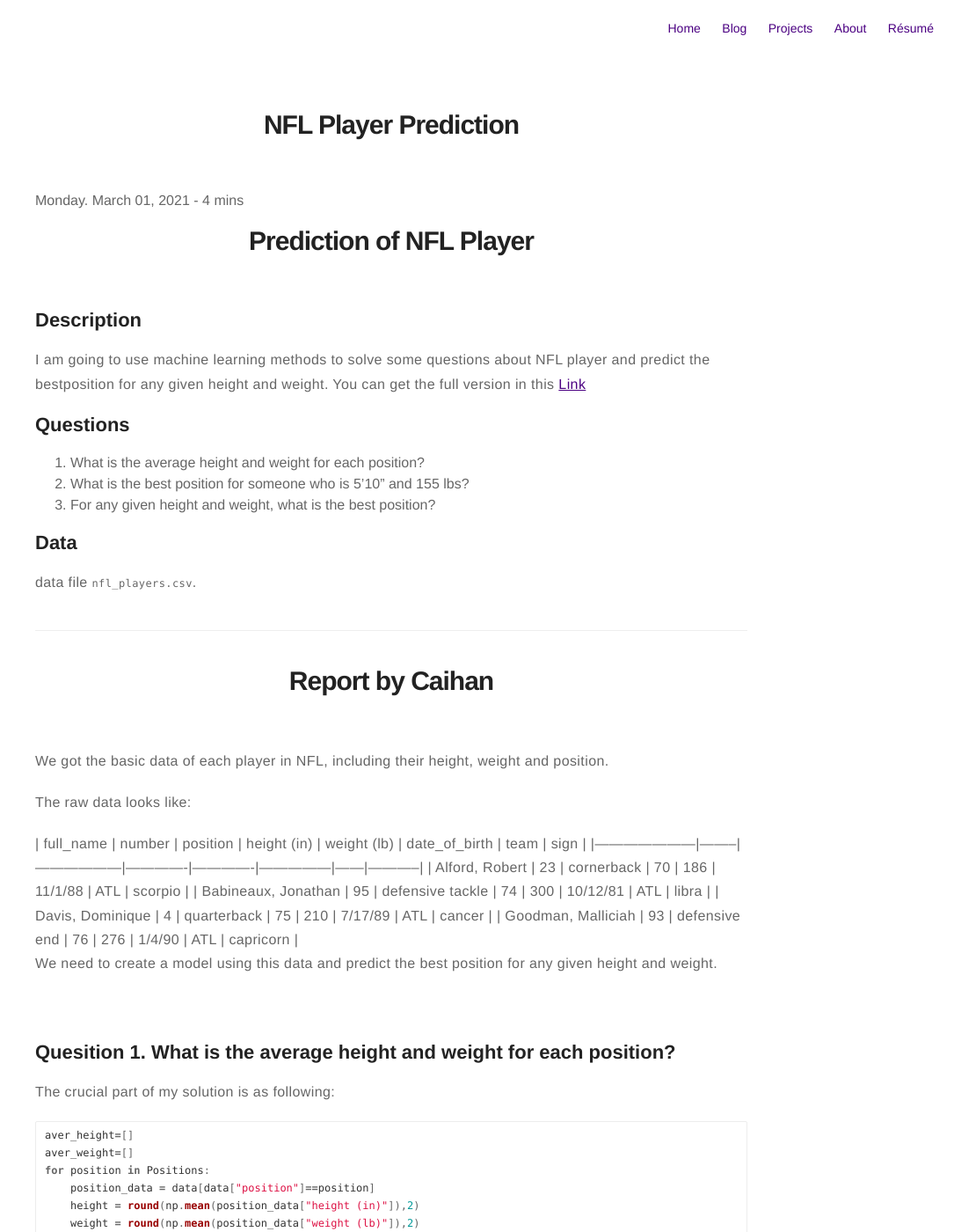
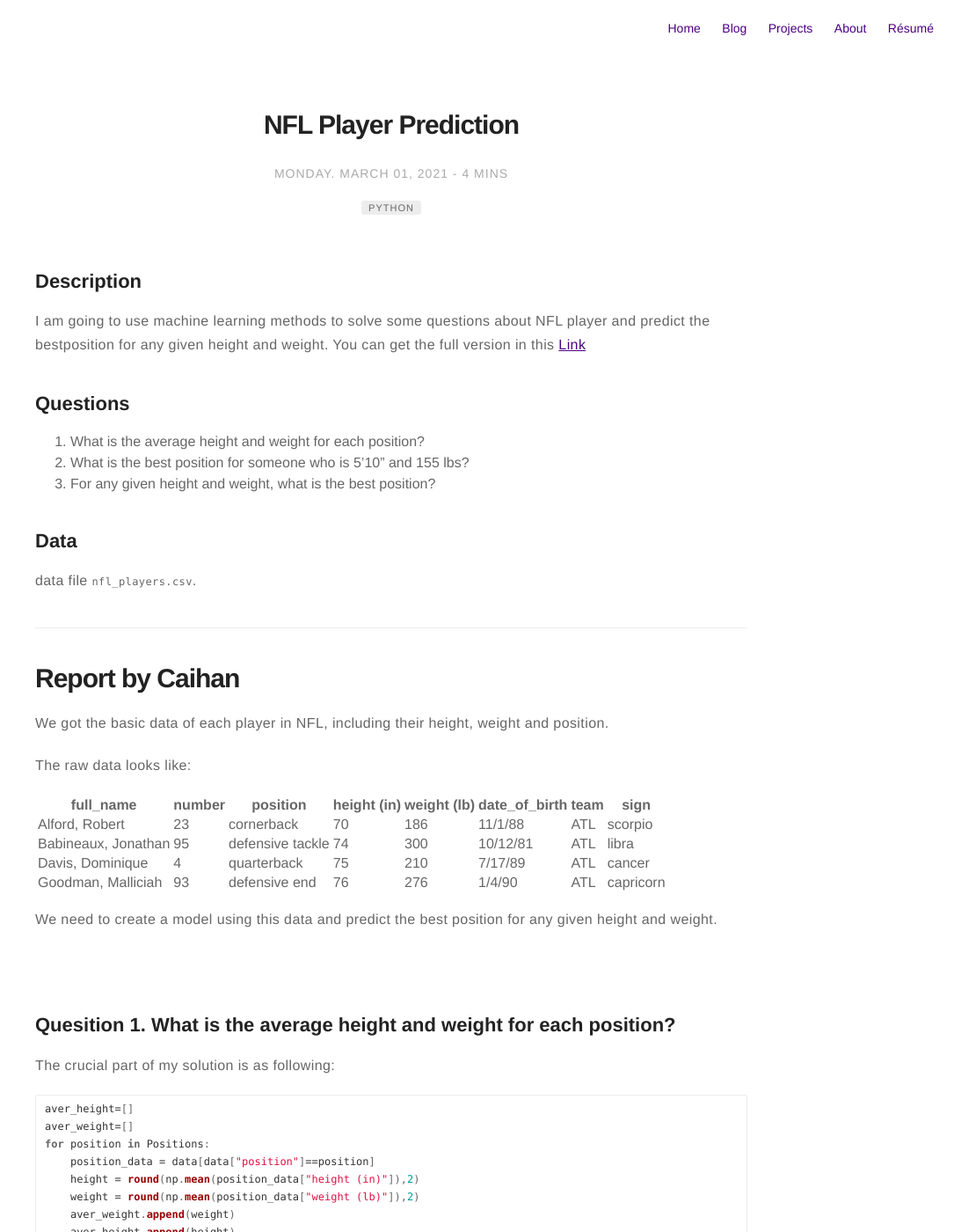
Before and after one commit to Caihanwang/Caihanwang.github.io, a Jekyll site: the page built from _posts/2021-03-01-NFL-Player-Prediction.md, in a window 1280 px wide and 1400 px high. Shown: the whole window at 88% size, without its empty margins (195-1280 px from the left). Built offline with Jekyll 4.4.1, drawn with Linux system fonts in a browser that asks for light colours; comment, search, counter and statistics services are not loaded.

Commit message:
Update 2021-03-01-NFL-Player-Prediction.md

```diff
--- a/_posts/2021-03-01-NFL-Player-Prediction.md
+++ b/_posts/2021-03-01-NFL-Player-Prediction.md
@@ -2,7 +2,7 @@
 title: "NFL Player Prediction"
 layout: post
 date: 2021-03-01 22:10
-#tag: jekyll
+tag: python
 #image: https://sergiokopplin.github.io/indigo/assets/images/jekyll-logo-light-solid.png
 headerImage: true
 projects: true
@@ -12,7 +12,6 @@ category: project
 author: Caihan
 externalLink: false
 ---
-# Prediction of NFL Player
 
 
 ## Description
@@ -42,6 +41,7 @@ The raw data looks like:
 | Babineaux, Jonathan | 95     | defensive tackle | 74          | 300         | 10/12/81      | ATL  | libra     |
 | Davis, Dominique    | 4      | quarterback      | 75          | 210         | 7/17/89       | ATL  | cancer    |
 | Goodman, Malliciah  | 93     | defensive end    | 76          | 276         | 1/4/90        | ATL  | capricorn |
+
 We need to create a model using this data and predict the best position for any given height and weight.
 <br>
 <br>
```
